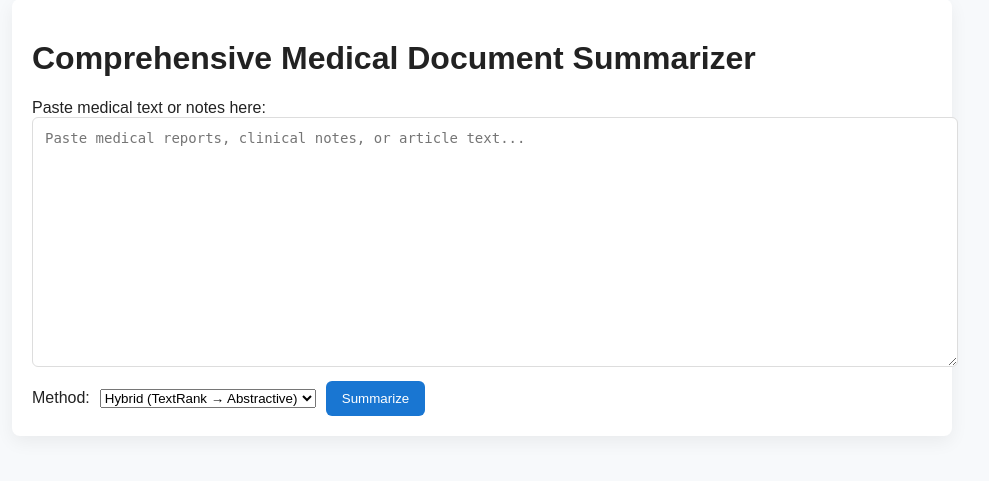
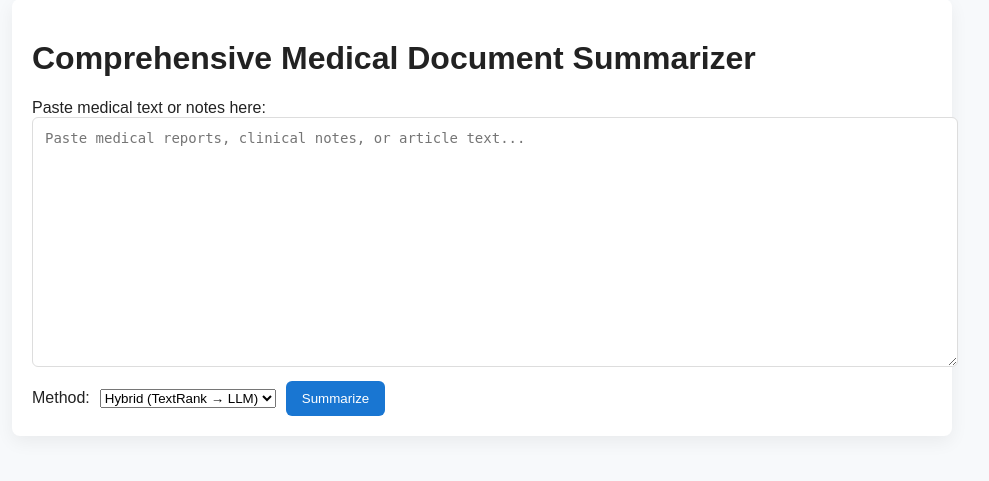
Before and after one commit to KakaniPranay/medical_Document_Summarizer, a Flask app: page / in a window 1280 px wide. Shown: the part 39-520 px from the top of the page, without its empty margins (158-1147 px from the left). Run offline with Flask 2, Linux system fonts and the light colour scheme.

Commit message:
a minor change is done

```diff
--- a/templates/index.html
+++ b/templates/index.html
@@ -1,20 +1,23 @@
 <!doctype html>
 <html lang="en">
+
 <head>
   <meta charset="utf-8" />
   <title>Medical Document Summarizer</title>
   <link rel="stylesheet" href="{{ url_for('static', filename='style.css') }}">
 </head>
+
 <body>
   <div class="container">
     <h1>Comprehensive Medical Document Summarizer</h1>
     <form method="post">
-        <label for="text">Paste medical text or notes here:</label><br/>
-        <textarea id="text" name="text" rows="14" placeholder="Paste medical reports, clinical notes, or article text...">{{ original }}</textarea>
+      <label for="text">Paste medical text or notes here:</label><br />
+      <textarea id="text" name="text" rows="14"
+        placeholder="Paste medical reports, clinical notes, or article text...">{{ original }}</textarea>
       <div class="controls">
         <label for="method">Method:</label>
         <select id="method" name="method">
-            <option value="hybrid" {% if method=='hybrid' %}selected{% endif %}>Hybrid (TextRank → Abstractive)</option>
+          <option value="hybrid" {% if method=='hybrid' %}selected{% endif %}>Hybrid (TextRank → LLM)</option>
           <option value="extractive" {% if method=='extractive' %}selected{% endif %}>Extractive (TextRank)</option>
           <option value="abstractive" {% if method=='abstractive' %}selected{% endif %}>Abstractive (LLM)</option>
         </select>
@@ -40,4 +43,5 @@
     {% endif %}
   </div>
 </body>
+
 </html>
```
Lines whose indentation alone changed are shown as unchanged.
